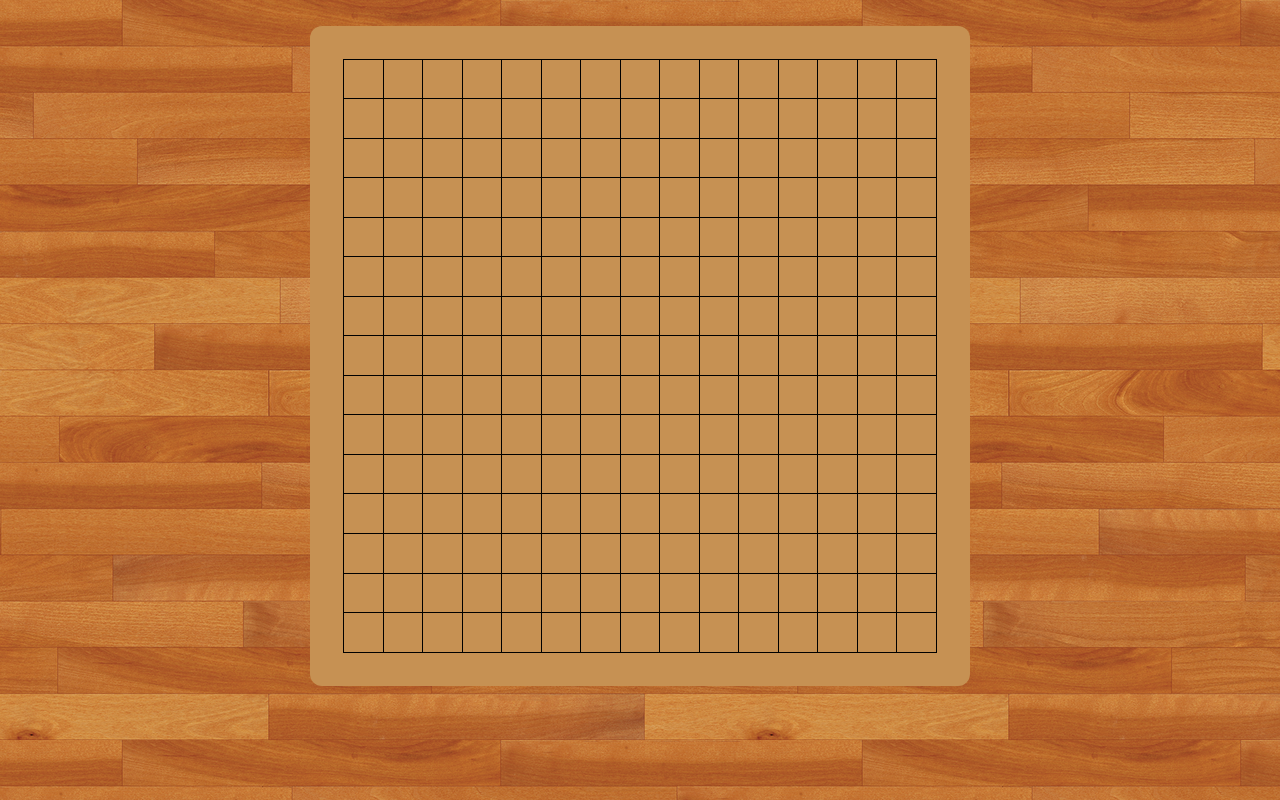
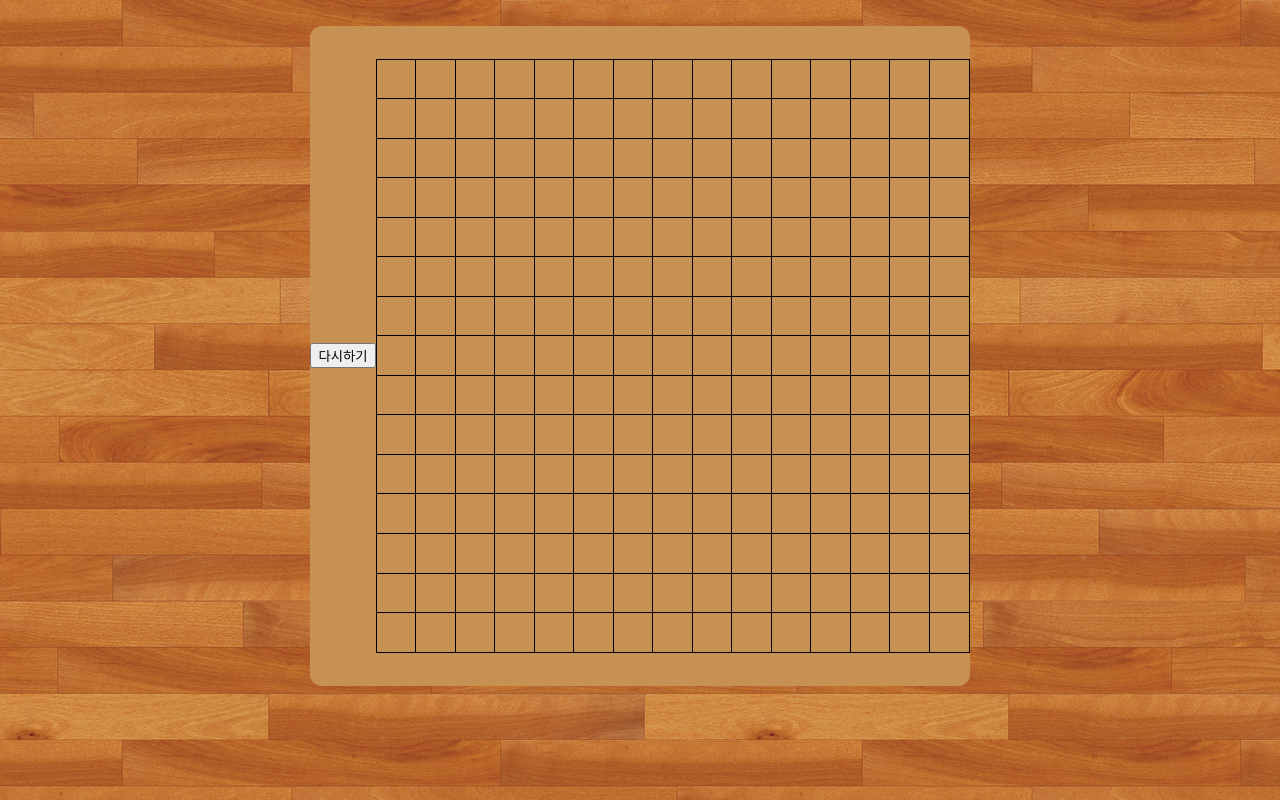
Before and after one commit to drainxc/omok, a React (Create React App) app: page / in a window 1280 px wide. Built offline with nearby package versions, Linux system fonts and the light colour scheme.

Commit message:
[ADD] Board
Add Restart Button

```diff
--- a/src/components/pages/board/index.js
+++ b/src/components/pages/board/index.js
@@ -57,9 +57,35 @@ export default function Board({ data }) {
     );
   }, [board, change]);
 
+  function restart() {
+    setBoard([
+      [0, 0, 0, 0, 0, 0, 0, 0, 0, 0, 0, 0, 0, 0, 0],
+      [0, 0, 0, 0, 0, 0, 0, 0, 0, 0, 0, 0, 0, 0, 0],
+      [0, 0, 0, 0, 0, 0, 0, 0, 0, 0, 0, 0, 0, 0, 0],
+      [0, 0, 0, 0, 0, 0, 0, 0, 0, 0, 0, 0, 0, 0, 0],
+      [0, 0, 0, 0, 0, 0, 0, 0, 0, 0, 0, 0, 0, 0, 0],
+      [0, 0, 0, 0, 0, 0, 0, 0, 0, 0, 0, 0, 0, 0, 0],
+      [0, 0, 0, 0, 0, 0, 0, 0, 0, 0, 0, 0, 0, 0, 0],
+      [0, 0, 0, 0, 0, 0, 0, 0, 0, 0, 0, 0, 0, 0, 0],
+      [0, 0, 0, 0, 0, 0, 0, 0, 0, 0, 0, 0, 0, 0, 0],
+      [0, 0, 0, 0, 0, 0, 0, 0, 0, 0, 0, 0, 0, 0, 0],
+      [0, 0, 0, 0, 0, 0, 0, 0, 0, 0, 0, 0, 0, 0, 0],
+      [0, 0, 0, 0, 0, 0, 0, 0, 0, 0, 0, 0, 0, 0, 0],
+      [0, 0, 0, 0, 0, 0, 0, 0, 0, 0, 0, 0, 0, 0, 0],
+      [0, 0, 0, 0, 0, 0, 0, 0, 0, 0, 0, 0, 0, 0, 0],
+      [0, 0, 0, 0, 0, 0, 0, 0, 0, 0, 0, 0, 0, 0, 0],
+    ]);
+    for (let i = 0; i < 15; i++) {
+      for (let j = 0; j < 15; j++) {
+        document.getElementById(`${i} ${j}`).style = "opacity: 0;";
+      }
+    }
+  }
+
   return (
     <>
       <S.GameBoard>
+        <button onClick={restart}>다시하기</button>
         <table>{boardMemo}</table>
       </S.GameBoard>
     </>
```
